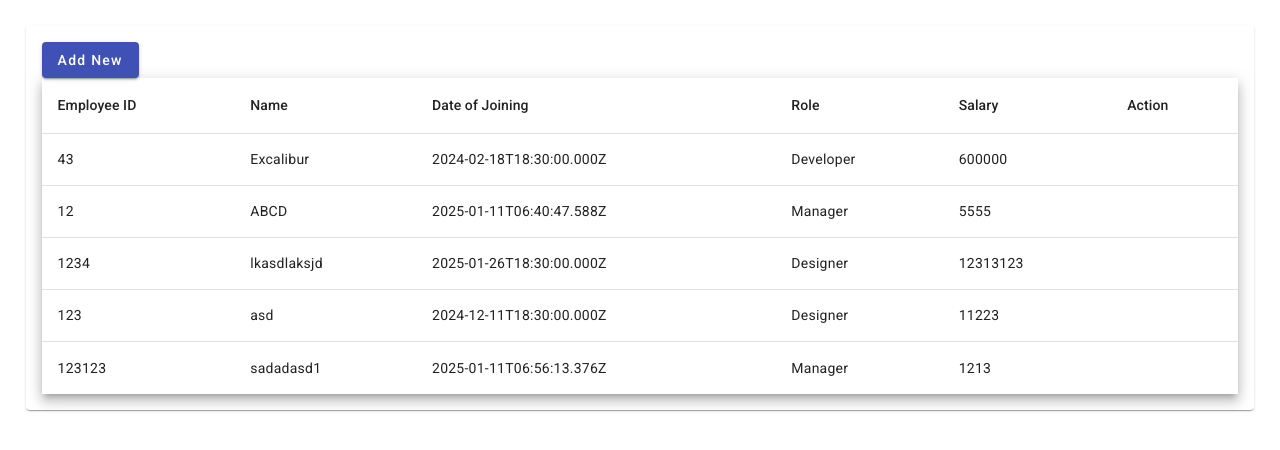
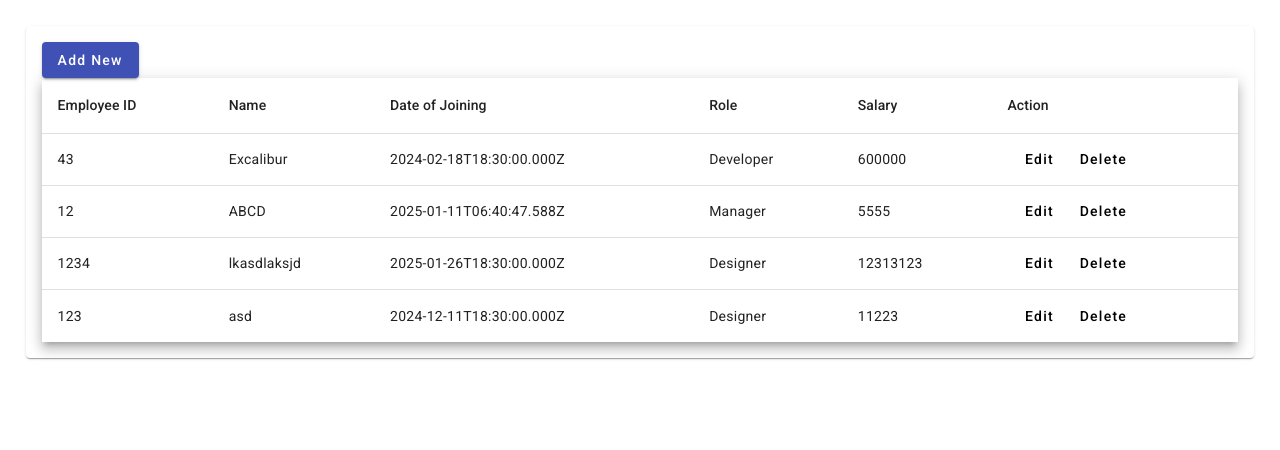
Before and after one commit to Sridharvn/Angular-CRUD-APP-With-NGRX, an Angular app: page /employee in a window 1280 px wide. Shown: the top 450 px of the page. Built offline with nearby package versions, Linux system fonts and the light colour scheme; data requests are answered from the project's data file.

Commit message:
Delete added

```diff
--- a/src/app/components/employee/employee.component.html
+++ b/src/app/components/employee/employee.component.html
@@ -42,8 +42,8 @@
       <ng-container matColumnDef="action">
         <th mat-header-cell *matHeaderCellDef> Action </th>
         <td mat-cell *matCellDef="let element">
-          <!-- <button mat-button (click)="editEmployee(element)">Edit</button>
-          <button mat-button (click)="deleteEmployee(element)">Delete</button> -->
+          <button mat-button (click)="editEmployee(element.id)">Edit</button>
+          <button mat-button (click)="deleteEmployee(element.id)">Delete</button>
         </td>
       </ng-container>
       <tr mat-header-row *matHeaderRowDef="displayedColumns"></tr>
--- a/src/app/components/employee/employee.component.ts
+++ b/src/app/components/employee/employee.component.ts
@@ -49,4 +49,12 @@ export class EmployeeComponent implements OnInit, OnDestroy {
       .afterClosed()
       .subscribe(() => this.getAllEmployees());
   }
+  editEmployee(id: number) {}
+  deleteEmployee(id: number) {
+    if (confirm('Are you sure?')) {
+      this.service.deleteEmployee(id).subscribe((response) => {
+        this.getAllEmployees();
+      });
+    }
+  }
 }
--- a/src/app/data/db.json
+++ b/src/app/data/db.json
@@ -27,13 +27,6 @@
       "doj": "2024-12-11T18:30:00.000Z",
       "role": "Designer",
       "salary": 11223
-    },
-    {
-      "id": "123123",
-      "name": "sadadasd1",
-      "doj": "2025-01-11T06:56:13.376Z",
-      "role": "Manager",
-      "salary": 1213
     }
   ]
 }
--- a/src/app/services/employee.service.ts
+++ b/src/app/services/employee.service.ts
@@ -6,7 +6,7 @@ import { Employee } from '../models/employee';
   providedIn: 'root',
 })
 export class EmployeeService {
-  api = 'http://localhost:3000/employee ';
+  api = 'http://localhost:3000/employee';
   constructor(private http: HttpClient) {}
 
   getEmployees() {
@@ -26,6 +26,7 @@ export class EmployeeService {
   }
 
   deleteEmployee(id: number) {
+    debugger;
     return this.http.delete<void>(`${this.api}/${id}`);
   }
 }
```
